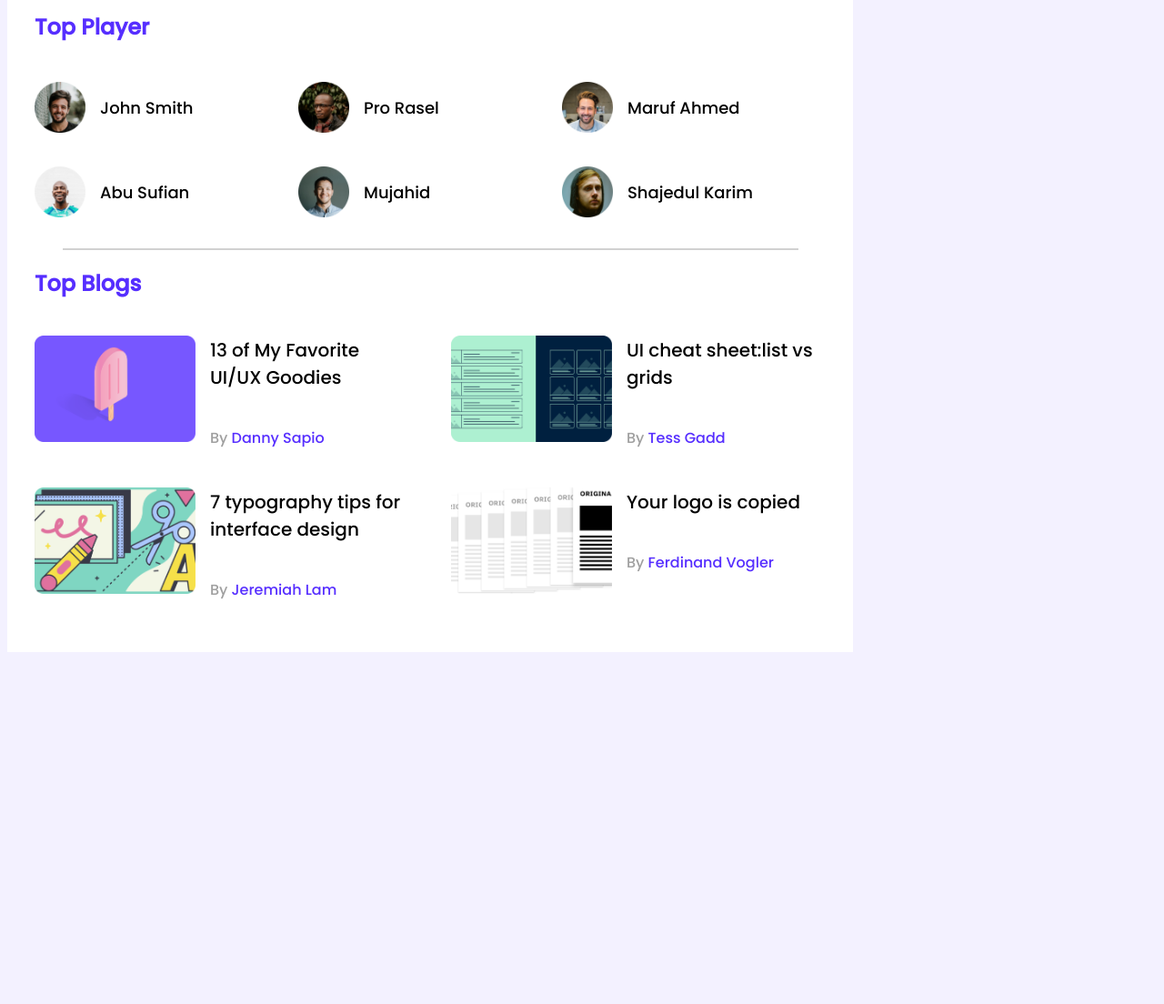
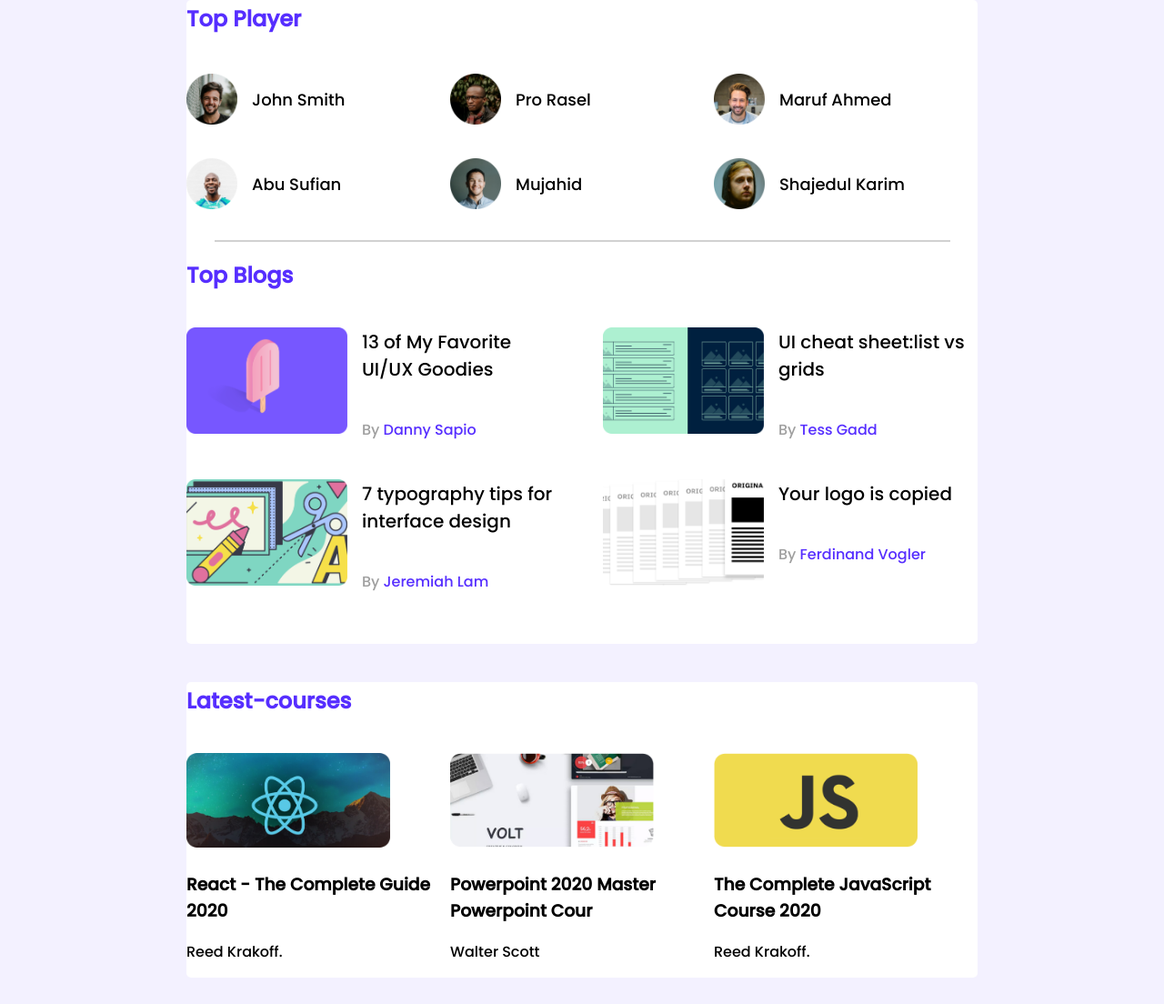
Before and after one commit to MuNiRa369/leader-board-main, a plain HTML site: page index.html in a window 1280 px wide. Shown: the part 87-1191 px from the top of the page at 91% size. Before the commit the page ends 812 px from the top, so only its background shows below. Drawn offline with Linux system fonts and the light colour scheme.

Commit message:
L-course

```diff
--- a/index.html
+++ b/index.html
@@ -7,7 +7,8 @@
     <title>leader-board</title>
     <!-- style sheet -->
     <link rel="stylesheet" href="style.css">
-
+      <!-- font-awesome_icon -->
+      <script src="https://kit.fontawesome.com/7918b0f200.js" crossorigin="anonymous"></script>
   </head>
   <body>
     <!-- header start -->
@@ -17,8 +18,8 @@
       <!-- header end -->
       <!-- main start -->
       <main>
-        <section class="container-1">
-          <!-- top player & top blog -->
+         <!-- top player & top blog -->
+        <section class="container">
             <div class="top-player">
               <h3 class="section-title">Top Player</h3>
               <div class="players">
@@ -64,7 +65,7 @@
                     <h3 class="blog-title">13 of My Favorite UI/UX Goodies</h3>
                       <p class="blog-author">By <a href="">Danny Sapio</a></p>
                   </div>
-              </artical>
+                </artical>
 
                 <artical class="blog">
                   <div class="thumbnail">
@@ -75,7 +76,7 @@
                     <h3 class="blog-title">UI cheat sheet:list vs grids</h3>
                       <p class="blog-author">By <a href="">Tess Gadd</a></p>
                   </div>
-              </artical>
+                </artical>
 
                 <artical class="blog">
                   <div class="thumbnail">
@@ -86,7 +87,7 @@
                     <h3 class="blog-title">7 typography tips for interface design</h3>
                       <p class="blog-author">By <a href=""> Jeremiah Lam</a></p>
                   </div>
-              </artical>
+                </artical>
 
                 <artical class="blog">
                   <div class="thumbnail">
@@ -97,9 +98,46 @@
                     <h3 class="blog-title">Your logo is copied</h3>
                       <p class="blog-author">By <a href="">Ferdinand Vogler </a></p>
                   </div>
-              </artical>
+                </artical>
               </div>
             </div>
+        </section>
+
+        <!-- latest-courses -->
+        <section class="container">
+          <div class="latest-courses">
+            <h3 class="section-title">Latest-courses</h3>
+          <div class="courses">
+            <div class="course">
+              <div class="course-banner"><img src="images/courses/course-1.png" alt=""></div>
+              <div class="course-info">
+                <h3>React - The Complete Guide 2020</h3>
+                <p >Reed Krakoff.</p>
+
+
+              </div>
+            </div>
+            <div class="course">
+              <div class="course-banner"><img src="images/courses/course-2.png" alt=""></div>
+              <div class="course-info">
+                <h3>Powerpoint 2020 Master Powerpoint Cour</h3>
+                <p class="course-author">Walter Scott</p>
+
+
+              </div>
+            </div>
+            <div class="course">
+              <div class="course-banner"><img src="images/courses/course-3.png" alt="">
+              </div>
+              <div class="course-info">
+                <h3>The Complete JavaScript Course 2020</h3>
+                <p class="course-author">Reed Krakoff.</p>
+
+
+              </div>
+            </div>
+          </div>
+          </div>
         </section>
       </main>
       <!-- main end -->
--- a/style.css
+++ b/style.css
@@ -9,14 +9,16 @@ body{
     background-color:#562EFF;;
 }
 /* prob */
-.main{
+main{
     display:flex;
-    justify-content: center;
+    align-items: center;
+    flex-direction: column;
 }
-.container-1{
+.container{
     background-color:#FFFFFF;
+    border-radius: 5px;
     width: 870px;
-    padding: 30px;
+    margin: 21px;
 }
 .section-title{
     color: #562EFF;
@@ -57,9 +59,7 @@ hr{
  /* top-blogs style */
  .top-blogs{
     margin-top: 19px;
-    margin-bottom: 10px;
-    /* justify-content: center; */
-    /* align-items: center; */
+    margin-bottom: 40px;
  }
  .blogs{
     display: grid;
@@ -70,7 +70,6 @@ hr{
  }
 .blog{
     display: flex;
-
 }
  .thumbnail>img{
     width: 177px;
@@ -94,3 +93,13 @@ hr{
     color: #562EFF;
     text-decoration: none;
  }
+
+ /* latest-courses style */
+ .courses{
+    display: grid;
+    grid-template-columns: repeat(3,1fr);
+ }
+ .course-banner>img{
+    width: 224px;
+    height: 104px;
+ }
```
